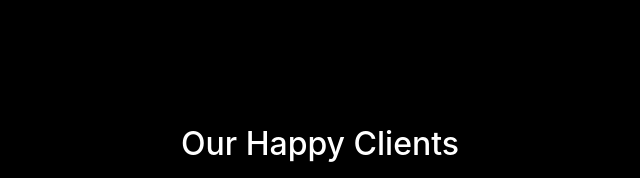
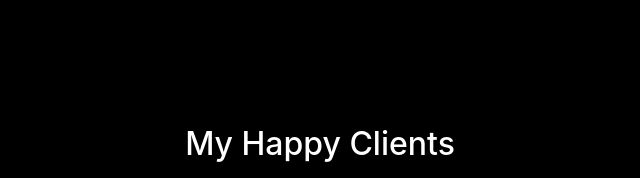
Before and after one commit to umerdobusiness/MyPortfolio, a plain HTML site: page index.html in a window 1280 px wide. Shown: the part 4400-4578 px from the top of the page, 320-960 px from the left. Drawn offline with nearby package versions, Linux system fonts and the light colour scheme.

Commit message:
Update index.html

```diff
--- a/index.html
+++ b/index.html
@@ -20,7 +20,7 @@
         <link href="lib/owlcarousel/assets/owl.carousel.min.css" rel="stylesheet">
         <link href="lib/lightbox/css/lightbox.min.css" rel="stylesheet">
         <!-- Template Stylesheet -->
-        <title>Portfolio website complete</title>
+        <title>Umar Azhar's Portfolio</title>
     </head>
     <body>
         <!--===== HEADER =====-->
@@ -349,7 +349,7 @@
         </section>
 
         <!-- Testimonials --><section class="container1 text-center">
-    <h2>Our Happy Clients</h2>
+    <h2>My Happy Clients</h2>
     <p class="description1">
         We take pride in delivering top-notch advertising solutions that exceed expectations. Here’s what our clients have to say!
     </p>
```
